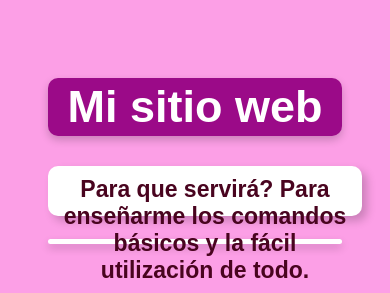
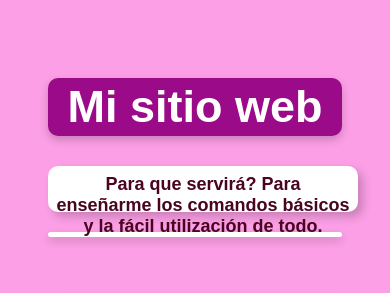
Before and after one commit to davidani1979/good-vs-code, a plain HTML site: page index.html in a window 390 px wide. Shown: the top 293 px of the page. Drawn offline with Linux system fonts and the light colour scheme.

Commit message:
modified style.css

```diff
--- a/style.css
+++ b/style.css
@@ -90,4 +90,10 @@ h3 {
       .imagen {
         width: 100%;
       }
+      .p1 {
+        font-size: 18px;
+        padding: 8px;
+        max-width: 100%;
+        text-align: center;
+      }
     }
```
